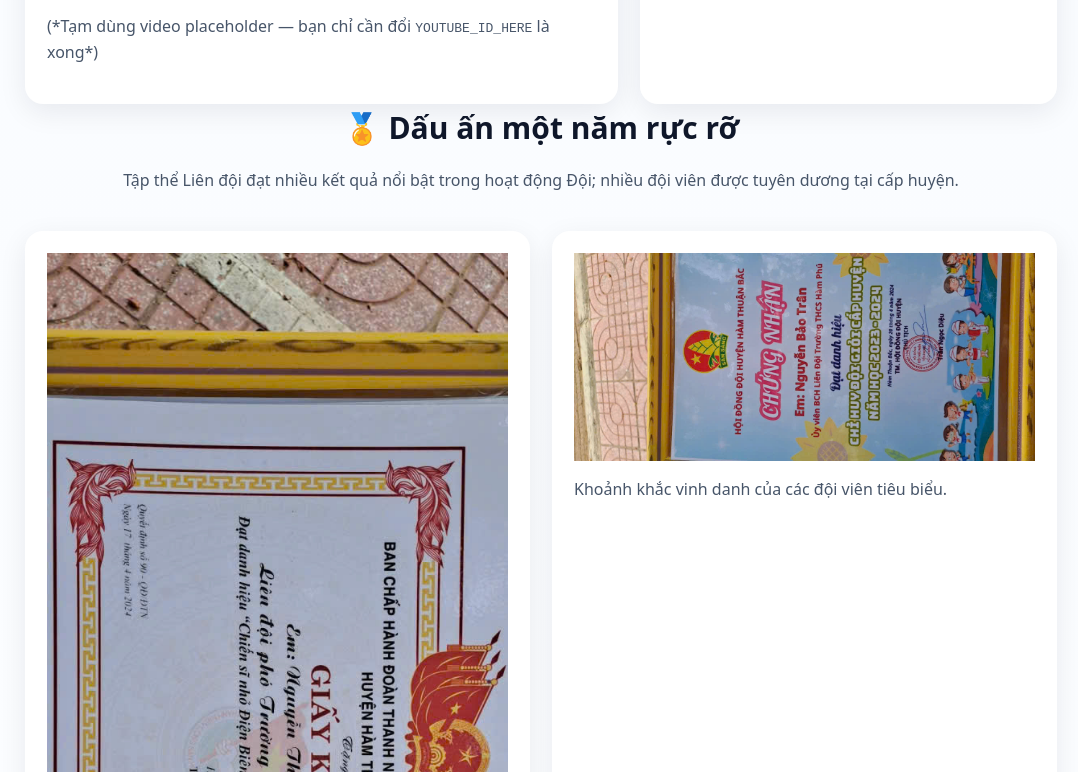
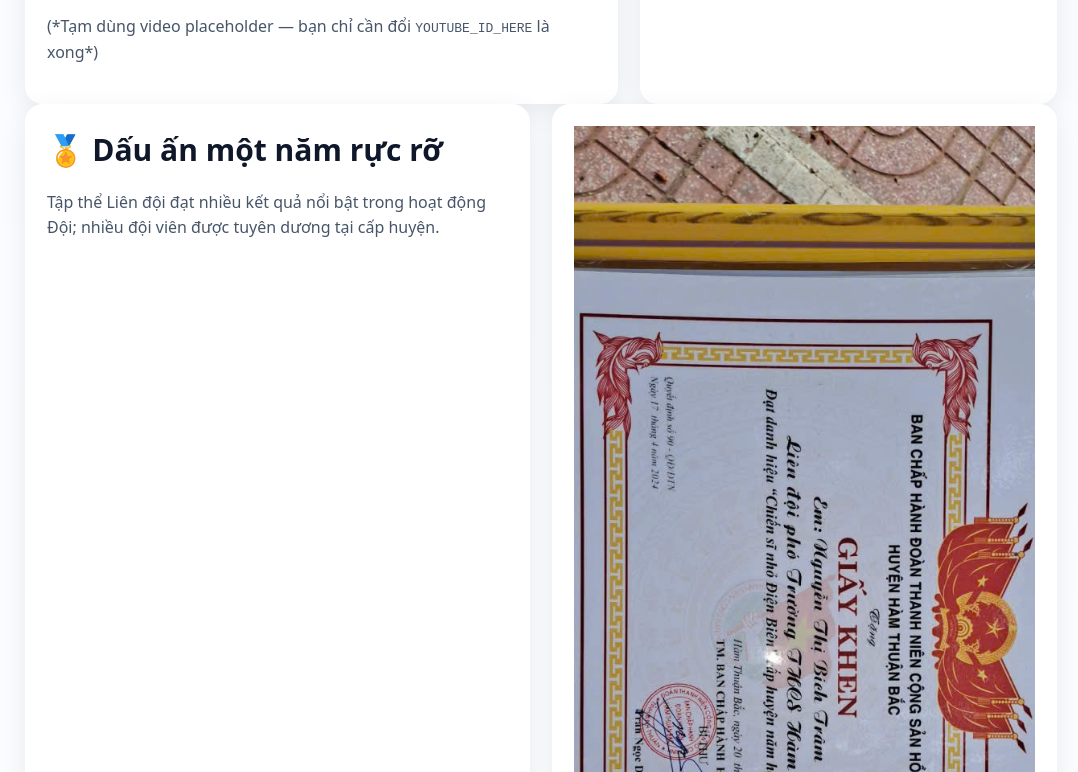
Before and after one commit to nguyennamphuong/trian-20-11-ham-phu, a plain HTML site: page index.html in a window 1280 px wide. Shown: the part 1048-1820 px from the top of the page, without its empty margins (99-1177 px from the left). Drawn offline with Linux system fonts and the light colour scheme.

Commit message:
Update index.html

```diff
--- a/index.html
+++ b/index.html
@@ -167,7 +167,7 @@
 
   <!-- Thành tích -->
   <section class="grid" aria-label="Thành tích">
-    <div class="col-12 center">
+    <div class="col-6 card">
       <h2 class="h2">🏅 Dấu ấn một năm rực rỡ</h2>
       <p class="muted">Tập thể Liên đội đạt nhiều kết quả nổi bật trong hoạt động Đội; nhiều đội viên được tuyên dương tại cấp huyện.</p>
     </div>
```
